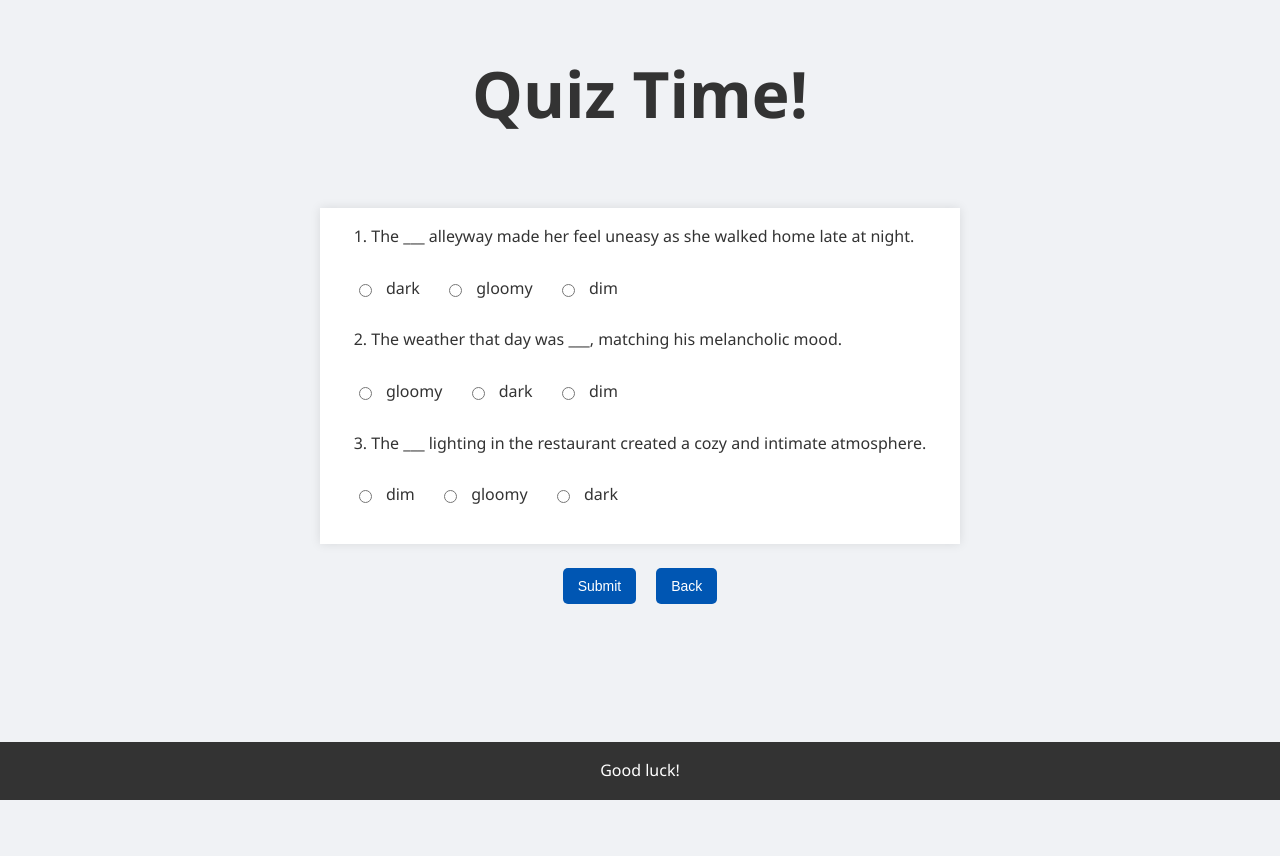
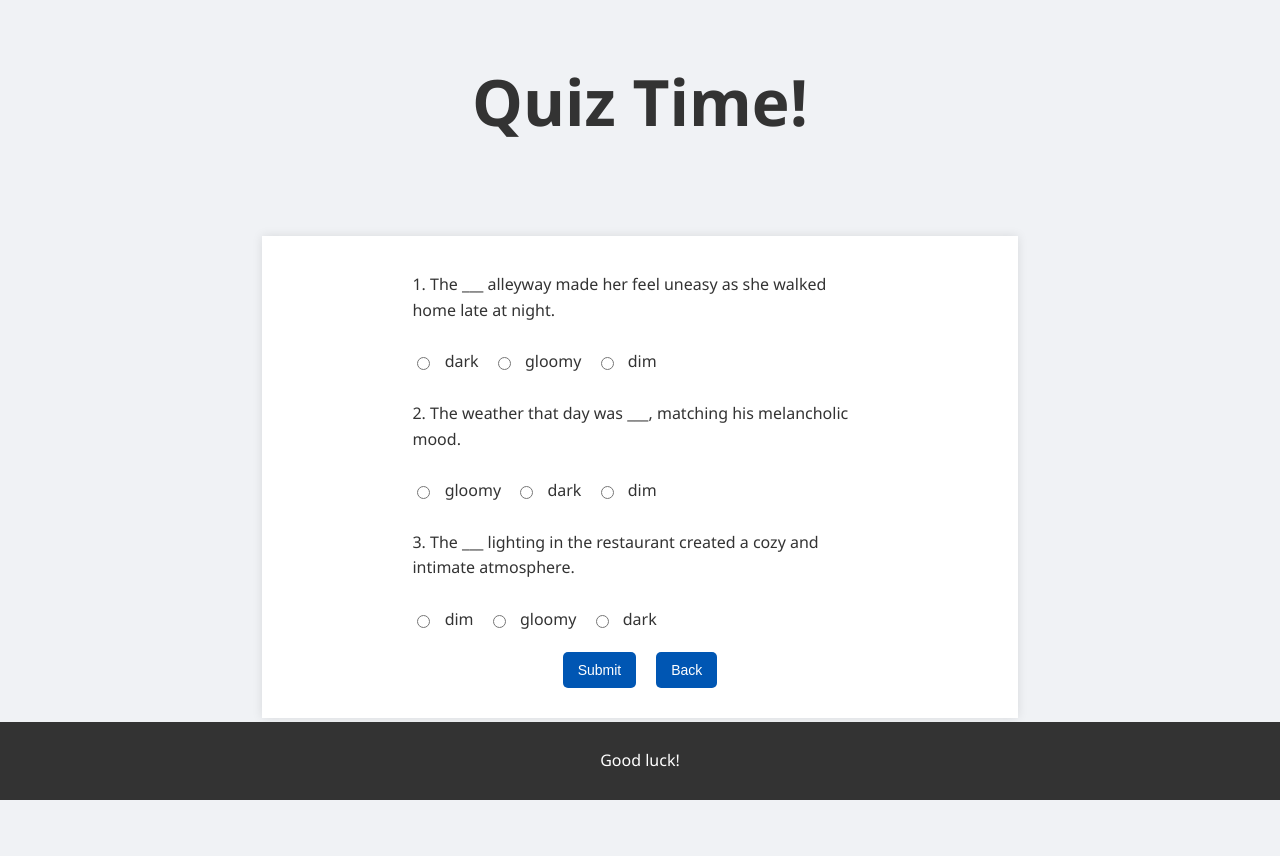
Before and after one commit to nastiatatl/LexIQ, a Flask app: page /quiz in a window 1280 px wide. Before the commit the page ends 800 px from the top, so only its background shows below. Run offline with Flask 3, Linux system fonts and the light colour scheme.

Commit message:
update styling

```diff
--- a/static/app.css
+++ b/static/app.css
@@ -4,14 +4,14 @@ body {
     background-color: #f0f2f5;
     color: #333;
     line-height: 1.6;
-    margin: 0;
-    padding: 0;
     display: flex;
     flex-direction: column;
     align-items: center;
-    justify-content: center;
-    height: 100vh;
+    padding-bottom: 50px; /* Space for the footer */
+    overflow: scroll;
 }
+
+
 
 /* Header Styling */
 header {
@@ -21,15 +21,25 @@ header {
     margin-top: -20px;
 }
 
-/* Main Content Area */
 main {
+    margin-bottom: 60px;
+    width: 60%;
+}
+
+.content {
     background-color: white;
     box-shadow: 0 0 10px rgba(0,0,0,0.1);
     display: flex;
     flex-direction: column;
-    align-items: center;
-    width: 50%;
+    width: 60%;
     max-width: 1000px;
+    overflow-y: auto;
+    margin: 20px auto;
+    padding-top: 20px;
+    padding-left: 150px;
+    padding-right: 150px;
+    padding-bottom: 20px;
+    height: auto;
 }
 
 /* Question Styles */
@@ -40,11 +50,27 @@ main {
 .question label {
     vertical-align: middle;
     display: inline-block;
-    margin-right: 20px;
+    margin-right: 10px;
+}
+
+.score-display {
+    padding: 10px;
+    background-color: #e8e8e8; /* Light grey background for contrast */
+    border-radius: 5px; /* Rounded corners */
+    width: fit-content; /* Shrink to fit the content */
+    margin: 20px auto; /* Center the block and add some margin above and below */
+    box-shadow: 0px 4px 8px rgba(0, 0, 0, 0.1); /* Subtle shadow for depth */
+}
+
+.score-display p {
+    margin: 0; /* Remove default paragraph margin */
+    font-weight: bold; /* Make the score bold */
+    color: #333; /* Darker text for better readability */
+    font-size: 1.2rem; /* Slightly larger text */
 }
 
 /* Button Styles */
-.btn, .button-container button, input[type="submit"] {
+.btn, .content form input[type="submit"] {
     padding: 10px 15px;
     background-color: #0056b3;
     color: white;
@@ -55,26 +81,32 @@ main {
     margin: 0 5px;
 }
 
-.btn:hover, .button-container button:hover, input[type="submit"]:hover {
+.btn:hover, input[type="submit"]:hover {
     background-color: #004494;
+}
+
+.content form div{
+    background-color: white; /* Set the form's background color */
+    width: 100%;
+    /* Any additional styling you want to apply to the form */
 }
 
 /* Button Container */
 .button-container {
     text-align: center;
     position: relative;
-    margin-top: 20px;
     display: flex;
-    bottom: -30px;
     justify-content: center;
-    margin-bottom: -30px;
     gap: 10px;
+    padding-top: 10px;
+    padding-bottom: 10px;
 }
 
 /* File Upload Container */
 .file-upload-container {
     text-align: center;
     margin: 10px 0;
+    align-items: center;
 }
 
 /* Footer Styling */
@@ -83,35 +115,40 @@ footer {
     color: white;
     text-align: center;
     width: 100%;
-    margin-top: auto;
+    padding: 10px;
+    position: fixed;
+    bottom: 0;
+    height: 75;
 }
 
 /* Label Styles */
 label {
     display: block;
-    text-align: center;
     margin: 10px 0;
 }
 
 /* Input Styles */
-textarea, input[type="file"] {
+textarea, .content form input[type="file"] {
     width: 100%;
     max-width: 500px;
     margin: 10px 0;
     display: block;
 }
 
-/* Responsive Media Queries */
-@media only screen and (max-width: 768px) {
-    main, .btn, .button-container button, input[type="submit"],
-    textarea, input[type="file"] {
-        width: 95%; /* Full width on small screens */
-    }
+.correct {
+    color: green;
+}
 
-    header {
-        font-size: 24px; /* Adjust font size for smaller screens */
-        padding: 15px 0; /* Adjust padding for smaller screens */
-    }
+.incorrect {
+    color: red;
+}
+
+.checkmark, .cross {
+    font-weight: bold;
+}
+
+.question-review {
+    align-items: left;
 }
 
 /* Navigation Styling */
--- a/templates/index.html
+++ b/templates/index.html
@@ -9,6 +9,7 @@
 <body>
     <header><h1>Welcome to LexIQ!</h1></header>
     <main>
+        <div class="content">
             <form action="/save_words" method="post" enctype="multipart/form-data">
                 <label for="words">Enter your vocabulary (separated by comma, space, or newline):</label>
                 <textarea id="words" name="words" rows="5"></textarea>
@@ -19,10 +20,11 @@
                 </div>
 
                 <div class="button-container">
-                <input type="submit" value="Submit" class="btn">
+                    <input type="submit" value="Submit">
                     <button type="button" onclick="window.location.href='/quiz'" class="btn">Take a Quiz</button>
                 </div>
             </form>
+        </div>
     </main>
 </body>
 </html>
--- a/templates/quiz.html
+++ b/templates/quiz.html
@@ -11,6 +11,7 @@
         <h1>Quiz Time!</h1>
     </header>
     <main>
+        <div class="content">
             <form action="/submit-quiz" method="post">
                 {% for question in questions %}
                     <div class="question">
@@ -22,10 +23,11 @@
                     </div>
                 {% endfor %}
                 <div class="button-container">
-                <button type="submit">Submit</button>
-                <button type="button" onclick="window.location.href='/'">Back</button>
+                    <button type="submit" class="btn">Submit</button>
+                    <button type="button" onclick="window.location.href='/'" class="btn">Back</button>
                 </div>
             </form>
+        </div>
     </main>
     <footer>
         <p>Good luck!</p>
```
Also changed, not shown: templates/display_words.html (+10 -7 lines). Lines whose indentation alone changed are shown as unchanged.
